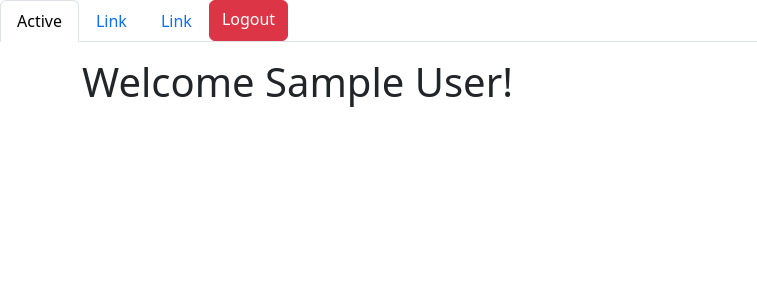
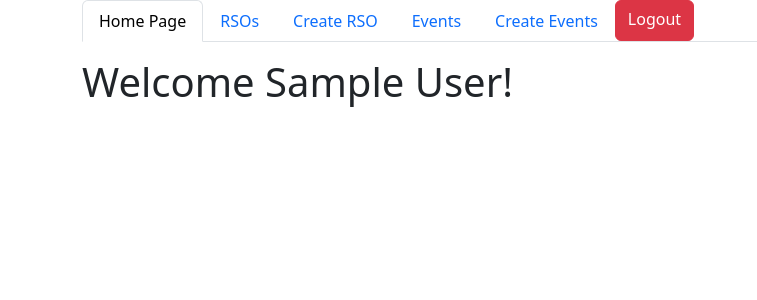
Before and after one commit to crimzxun/COP4710_Project, a PHP site: page /dashboard.php in a window 1280 px wide. Shown: the top 300 px of the page, without its empty margins (0-757 px from the left). Run offline with PHP 8.4, Linux system fonts and the light colour scheme; the visitor is signed in with stand-in values (Sample User, id 1); some libraries are stand-ins or nearby versions.

Commit message:
nav bar created

```diff
--- a/src/dashboard.php
+++ b/src/dashboard.php
@@ -18,19 +18,25 @@ if (!isset($_SESSION['user_id'])) {
     <link href="frontend/css/style.css" rel="stylesheet">
 </head>
 <body>
+    <div class="container">
         <ul class="nav nav-tabs">
             <li class="nav-item">
-            <a class="nav-link active" aria-current="page" href="#">Active</a>
+                <a class="nav-link active" aria-current="page" href="#">Home Page</a>
             </li>
             <li class="nav-item">
-            <a class="nav-link" href="#">Link</a>
+                <a class="nav-link" href="#">RSOs</a>
             </li>
             <li class="nav-item">
-            <a class="nav-link float-end" href="#">Link</a>
+                <a class="nav-link float-end" href="#">Create RSO</a>
+            </li>
+            <li class="nav-item">
+                <a class="nav-link float-end" href="#">Events</a>
+            </li>
+            <li class="nav-item">
+                <a class="nav-link float-end" href="#">Create Events</a>
             </li>
             <a href="logout.php" class="btn btn-danger d-grid gap-2 d-md-flex justify-content-md-end">Logout</a>
         </ul>
-    <div class="container">
         <div class="row mt-3">
             <div class="col-md-12">
                 <h1>Welcome <?php echo $_SESSION['user_fullname']; ?>!</h1>
```
Lines whose indentation alone changed are shown as unchanged.
